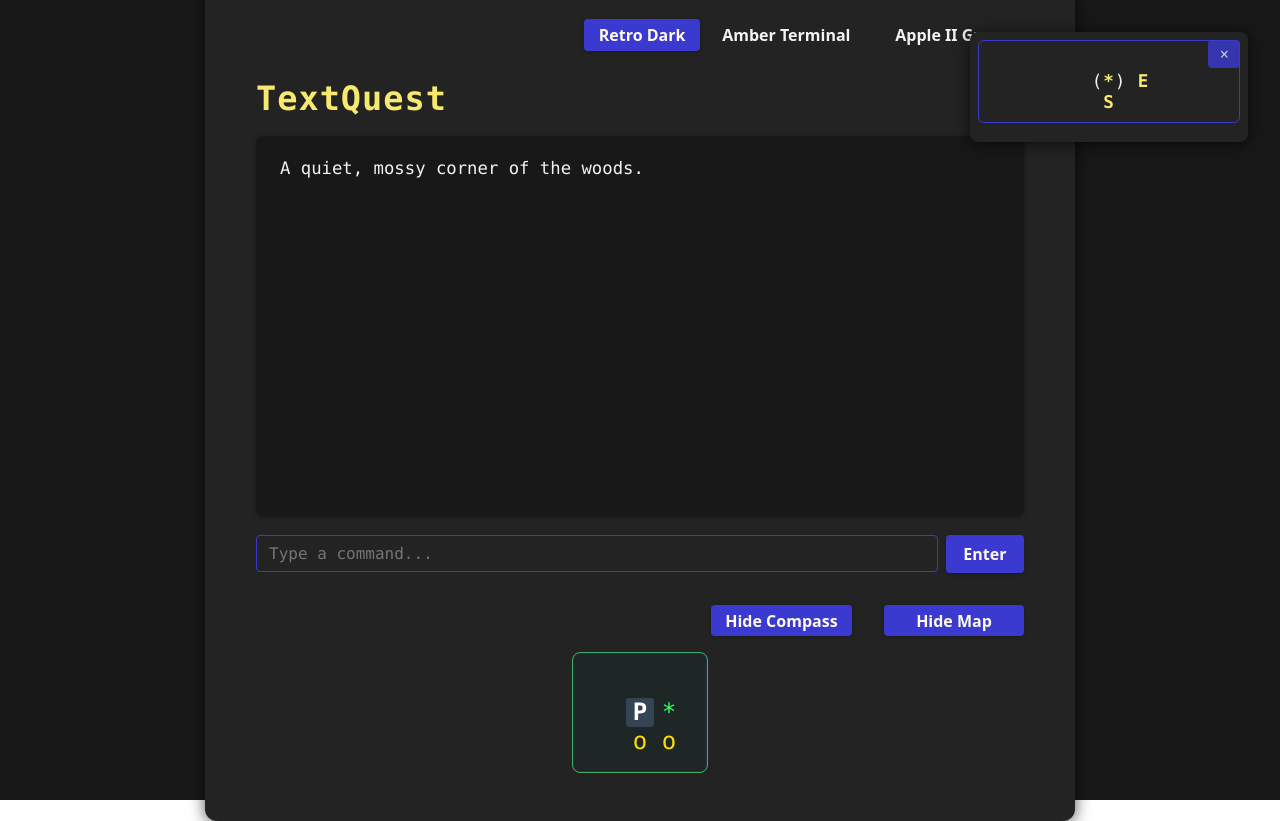
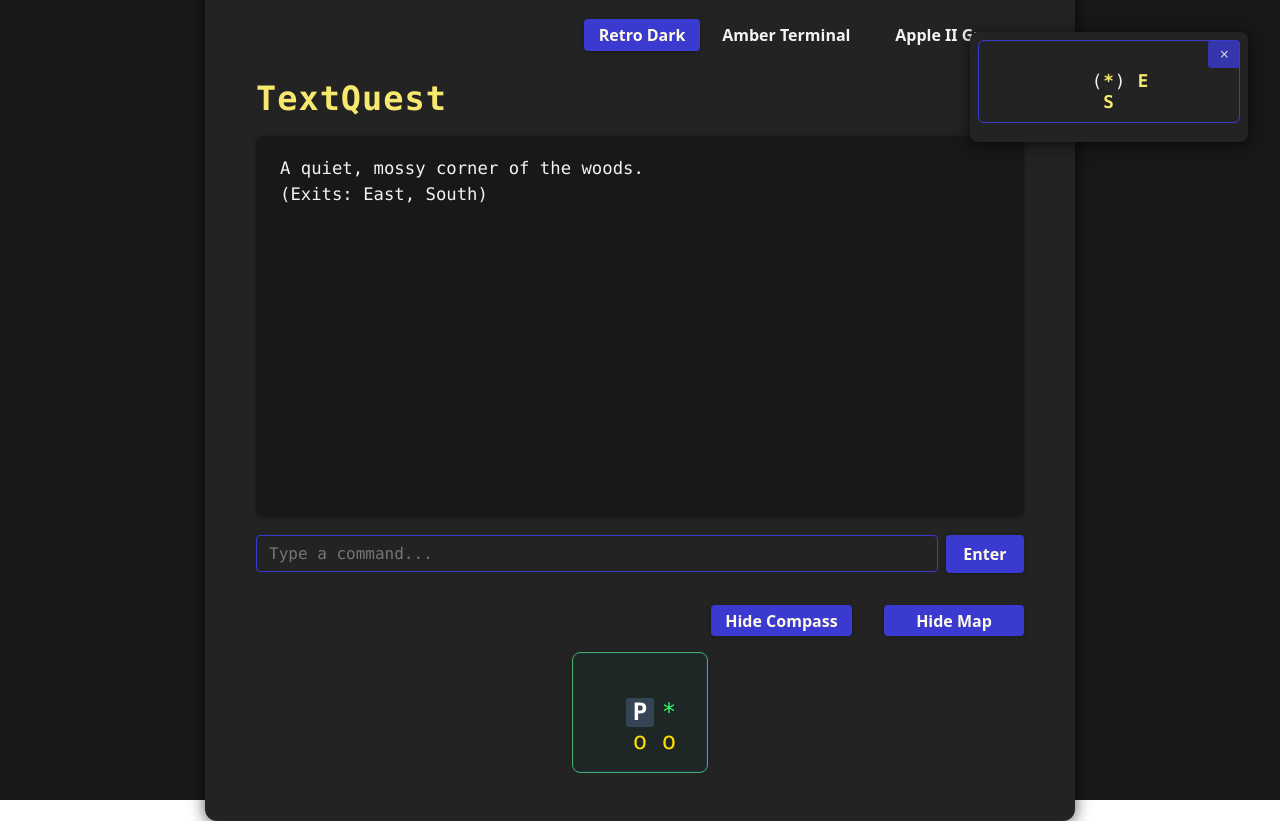
Before and after one commit to danitpeck/textquest, a React (Vite) app: page / in a window 1280 px wide. Built offline with nearby package versions, Linux system fonts and the light colour scheme.

Commit message:
Add new map exits and room connections for improved navigation

```diff
--- a/src/App.tsx
+++ b/src/App.tsx
@@ -16,7 +16,13 @@ const App: React.FC = () => {
   // Start in the first room from the data
   const [currentRoom, setCurrentRoom] = useState<Room>(rooms[0]);
   const [output, setOutput] = useState<string[]>([
-    currentRoom.description
+    currentRoom.description,
+    (() => {
+      const exitList = Object.entries(currentRoom.exits)
+        .map(([dir]) => dir.charAt(0).toUpperCase() + dir.slice(1))
+        .join(', ');
+      return exitList ? `(Exits: ${exitList})` : '(No visible exits)';
+    })()
   ]);
   const [theme, setTheme] = useState<'default' | 'amber' | 'green'>('default');
   // Floating compass state
@@ -73,7 +79,14 @@ const App: React.FC = () => {
         const nextRoom = rooms.find(r => r.id === exit.to);
         if (nextRoom) {
           setCurrentRoom(nextRoom);
-          setOutput(prev => [...prev, nextRoom.description]);
+          const exitList = Object.entries(nextRoom.exits)
+            .map(([dir]) => dir.charAt(0).toUpperCase() + dir.slice(1))
+            .join(', ');
+          setOutput(prev => [
+            ...prev,
+            nextRoom.description,
+            exitList ? `(Exits: ${exitList})` : '(No visible exits)'
+          ]);
         } else {
           setOutput(prev => [...prev, "You can't go that way."]);
         }
--- a/src/data/rooms.json
+++ b/src/data/rooms.json
@@ -6,7 +6,10 @@
     "skyDescription": "The sky is barely visible through the branches.",
     "x": 0,
     "y": 0,
-    "exits": { "east": { "to": "deep_forest", "exitDescription": "A faint trail leads east into the deep forest." }, "south": { "to": "edge_west", "exitDescription": "A path heads south." } },
+    "exits": {
+        "east": { "to": "deep_forest", "exitDescription": "A faint trail leads east into the deep forest." },
+        "south": { "to": "edge_west", "exitDescription": "A path heads south." }
+    },
     "items": [],
     "lookDescriptions": { "moss": "Thick moss covers the ground." }
   },
@@ -17,7 +20,11 @@
     "skyDescription": "Filtered sunlight streams through the trees.",
     "x": 0,
     "y": 1,
-    "exits": { "north": { "to": "corner_nw", "exitDescription": "A path heads north." }, "east": { "to": "forest_clearing", "exitDescription": "A path leads east." }, "south": { "to": "corner_sw", "exitDescription": "A path leads south." } },
+    "exits": {
+        "north": { "to": "corner_nw", "exitDescription": "A path heads north." },
+        "east": { "to": "forest_clearing", "exitDescription": "A path leads east." },
+        "south": { "to": "corner_sw", "exitDescription": "A path leads south." }
+    },
     "items": [],
     "lookDescriptions": { "shade": "The shade is deep and cool." }
   },
@@ -48,7 +55,10 @@
     "skyDescription": "The sky is hidden by thick branches.",
     "x": 0,
     "y": 2,
-    "exits": { "north": { "to": "edge_west", "exitDescription": "A path leads north." }, "east": { "to": "edge_south", "exitDescription": "A path leads east." } },
+    "exits": {
+        "north": { "to": "edge_west", "exitDescription": "A path leads north." },
+        "east": { "to": "edge_south", "exitDescription": "A path leads east." }
+    },
     "items": [],
     "lookDescriptions": { "ferns": "Lush ferns grow in the damp soil." }
   },
@@ -59,7 +69,11 @@
     "skyDescription": "The sky is wide and blue to the south.",
     "x": 1,
     "y": 2,
-    "exits": { "north": { "to": "forest_clearing", "exitDescription": "A path leads north." }, "east": { "to": "corner_se", "exitDescription": "A path leads east." }, "west": { "to": "corner_sw", "exitDescription": "A path leads west." } },
+    "exits": {
+        "north": { "to": "forest_clearing", "exitDescription": "A path leads north." },
+        "east": { "to": "corner_se", "exitDescription": "A path leads east." },
+        "west": { "to": "corner_sw", "exitDescription": "A path leads west." }
+    },
     "items": [],
     "lookDescriptions": { "warmth": "The sun warms your face." }
   },
@@ -70,7 +84,10 @@
     "skyDescription": "The sky is bright and open.",
     "x": 2,
     "y": 2,
-    "exits": { "north": { "to": "river_bank", "exitDescription": "A path leads north to the river bank." }, "west": { "to": "edge_south", "exitDescription": "A path leads west." } },
+    "exits": {
+        "north": { "to": "river_bank", "exitDescription": "A path leads north to the river bank." },
+        "west": { "to": "edge_south", "exitDescription": "A path leads west." }
+    },
     "items": [],
     "lookDescriptions": { "grass": "Soft grass grows thickly here." }
   },
@@ -85,6 +102,10 @@
       "south": {
         "to": "forest_clearing",
         "exitDescription": "You see sunlight to the south."
+      },
+      "west": {
+        "to": "corner_nw",
+        "exitDescription": "A narrow path leads west toward a mossy corner."
       }
     },
     "items": [],
@@ -104,6 +125,10 @@
       "west": {
         "to": "forest_clearing",
         "exitDescription": "The forest clearing is visible through the trees to the west."
+      },
+      "south": {
+        "to": "corner_se",
+        "exitDescription": "A narrow path leads south to a sunny, grassy corner."
       }
     },
     "items": ["smooth_pebble", "reeds"],
```
